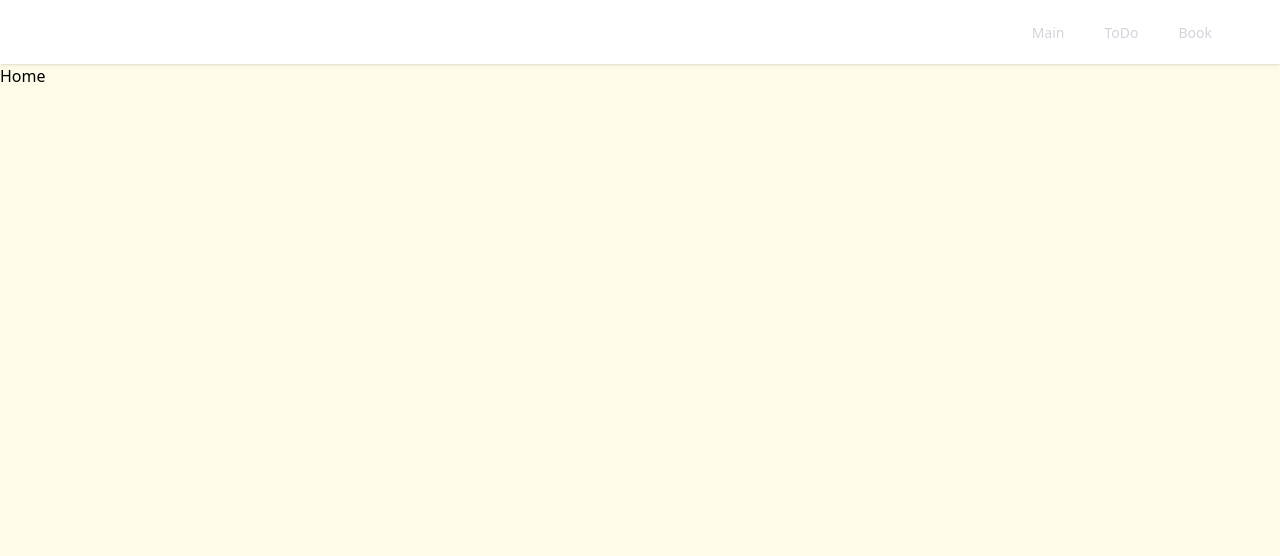
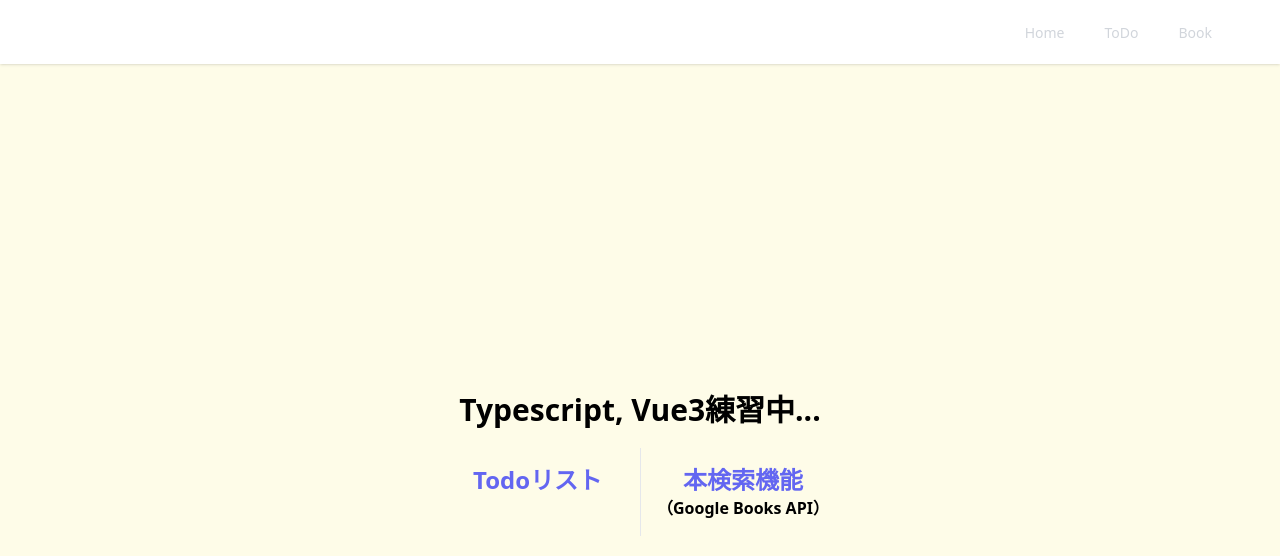
Before and after one commit to HuntingRathalos/vite_typescript_app, a Vue app: page / in a window 1280 px wide. Shown: the top 556 px of the page. Built offline with nearby package versions, Linux system fonts and the light colour scheme.

Commit message:
AppHome.vue実装 #3

```diff
--- a/src/App.vue
+++ b/src/App.vue
@@ -3,7 +3,8 @@ import AppNavi, { MenuItem } from "./components/AppNavi.vue";
 
 const menuItems: MenuItem[] = [
   {
-    title: "Main",
+    title: "Home",
+    url: "/",
   },
   {
     title: "ToDo",
--- a/src/components/AppNavi.vue
+++ b/src/components/AppNavi.vue
@@ -6,14 +6,11 @@ export interface MenuItem {
 </script>
 
 <script setup lang="ts">
-import { ref } from "vue";
 import { useRouter } from "vue-router";
 
 defineProps<{ title: string; menuItems: MenuItem[] }>();
 
 const router = useRouter();
-
-const isToggle = ref(false);
 
 const gotoUrl = (url?: string) => {
   if (url != undefined) {
@@ -41,7 +38,7 @@ const gotoUrl = (url?: string) => {
                   d="M14 10h4.764a2 2 0 011.789 2.894l-3.5 7A2 2 0 0115.263 21h-4.017c-.163 0-.326-.02-.485-.06L7 20m7-10V5a2 2 0 00-2-2h-.095c-.5 0-.905.405-.905.905 0 .714-.211 1.412-.608 2.006L7 11v9m7-10h-2M7 20H5a2 2 0 01-2-2v-6a2 2 0 012-2h2.5"
                 />
               </svg>
-              <h2 class="text-xl font-bold text-white">ToDoApp</h2>
+              <h2 class="text-xl font-bold text-white">PracticeVue3</h2>
             </div>
 
             <div class="hidden md:block">
--- a/src/views/AppHome.vue
+++ b/src/views/AppHome.vue
@@ -1,3 +1,33 @@
 <template>
-  <h1>Home</h1>
+  <section class="flex items-center h-screen p-16">
+    <div
+      class="container flex flex-col items-center justify-center px-5 mx-auto my-8"
+    >
+      <div class="max-w-md text-center">
+        <p class="text-2xl font-semibold md:text-3xl pb-5">
+          Typescript, Vue3練習中...
+        </p>
+        <div class="grid grid-cols-2 md:divide-x gap-8 md:gap-0">
+          <div class="flex flex-col items-center md:p-4">
+            <div
+              class="text-indigo-500 text-xl sm:text-2xl md:text-2xl font-bold"
+            >
+              Todoリスト
+            </div>
+          </div>
+
+          <div class="flex flex-col items-center md:p-4">
+            <div
+              class="text-indigo-500 text-xl sm:text-2xl md:text-2xl font-bold"
+            >
+              本検索機能
+            </div>
+            <div class="text-sm sm:text-base font-semibold">
+              （Google Books API）
+            </div>
+          </div>
+        </div>
+      </div>
+    </div>
+  </section>
 </template>
```
